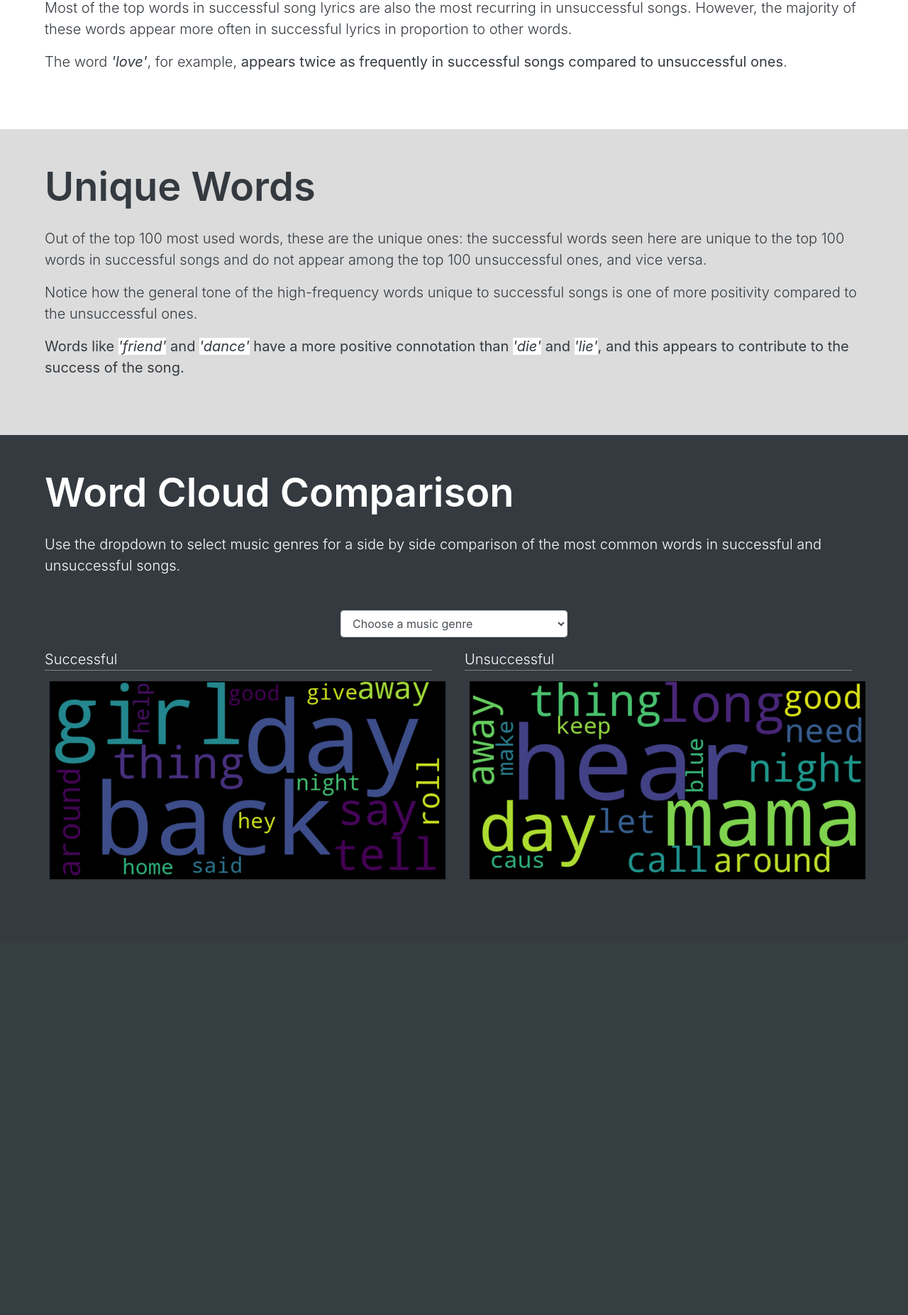
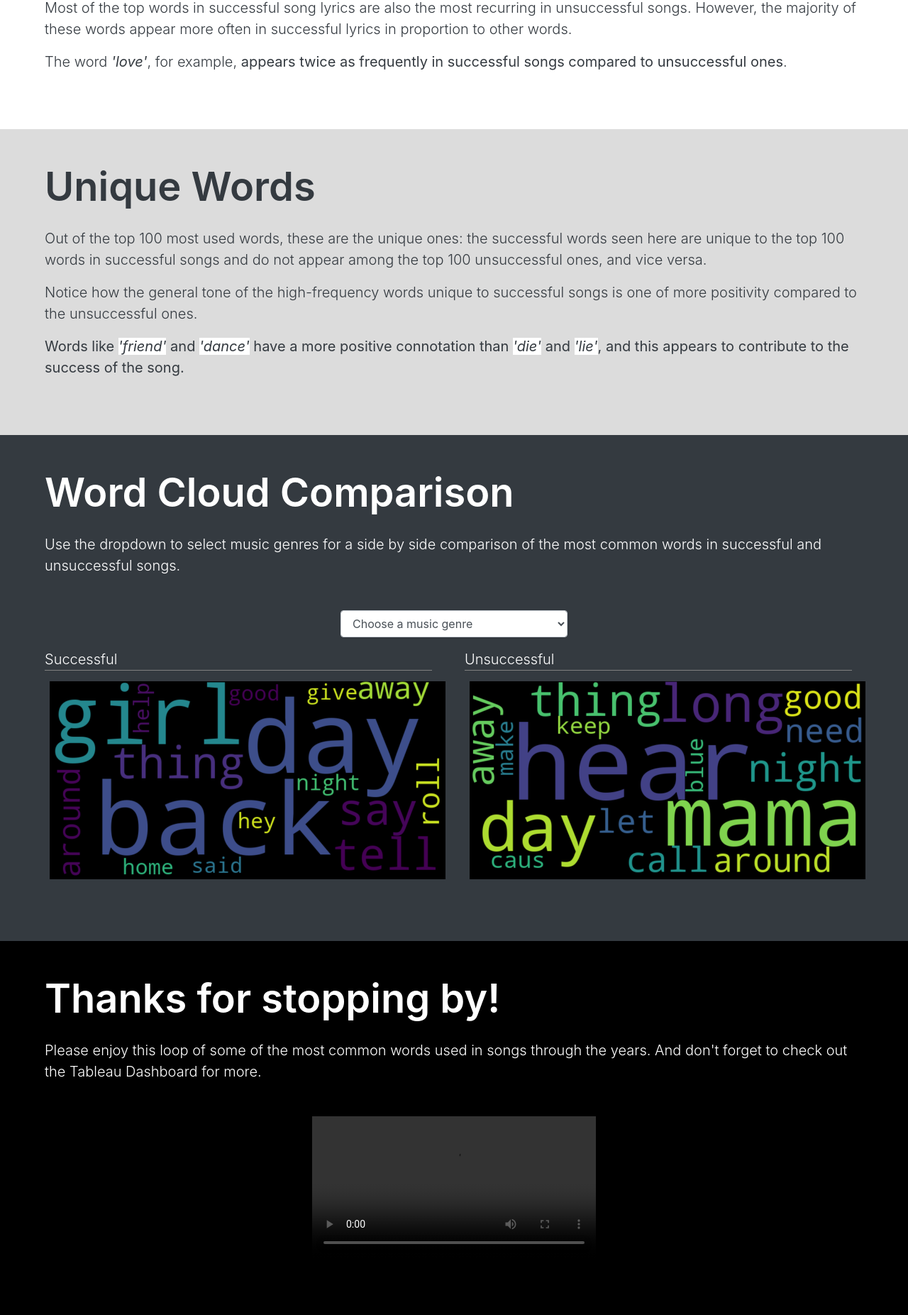
Before and after one commit to jwade688/platinum_lyric_project, a Flask app: template Dashboard/templates/index.html in a window 1280 px wide. Shown: the part 2352-4205 px from the top of the page at 71% size. Before the commit the page ends 3591 px from the top, so only its background shows below. Run offline with Flask 2, Linux system fonts and the light colour scheme; the template is opened without the code that fills it, so the values that code supplies are empty; some libraries are stand-ins or nearby versions; grey boxes are pictures that could not be loaded.

Commit message:
Video embedded, adding words_for_visualizations notebook.

```diff
--- a/Dashboard/static/css/style.css
+++ b/Dashboard/static/css/style.css
@@ -96,6 +96,13 @@ p {
     padding-bottom: 5rem !important;
 }
 
+.black-block {
+    background-color: black;
+    color: white;
+    /* padding-top: 4.5rem !important; */
+    padding-bottom: 5rem !important;
+}
+
 .second-block-title {
     text-align: left;
     padding-bottom: 1rem;
@@ -145,3 +152,9 @@ p {
     padding-bottom: 1px;
     border-radius: 4px;
 }
+
+.video {
+    display: flex;
+    flex-direction: column;
+    align-items: center;
+}
--- a/Dashboard/templates/index.html
+++ b/Dashboard/templates/index.html
@@ -6,21 +6,15 @@
   <meta name="viewport" content="width=device-width, initial-scale=1.0">
   <meta http-equiv="X-UA-Compatible" content="ie=edge">
   <title>The Platinum Lyric Project</title>
-  <!-- <link rel="stylesheet" href="https://maxcdn.bootstrapcdn.com/bootstrap/3.3.7/css/bootstrap.min.css"> -->
   <link
   rel="stylesheet"
   href="https://maxcdn.bootstrapcdn.com/bootstrap/4.0.0/css/bootstrap.min.css"
   integrity="sha384-Gn5384xqQ1aoWXA+058RXPxPg6fy4IWvTNh0E263XmFcJlSAwiGgFAW/dAiS6JXm"
   crossorigin="anonymous"
   />
-  <!-- <link rel="stylesheet" type="text/css" href="../static/css/style.css"> -->
   <link rel="stylesheet" type="text/css" href="../static/css/style.css">
 
   <script src="https://cdn.plot.ly/plotly-latest.min.js"></script>
-  <script src="https://d3js.org/d3.v5.min.js"></script>
-  <!-- <script src="https://d3js.org/d3-fetch.v1.min.js"></script> -->
-  <!-- <script src="https://code.jquery.com/jquery-2.1.4.min.js"></script> -->
-  <!-- <script src="https://ajax.googleapis.com/ajax/libs/jquery/3.3.1/jquery.min.js"></script> -->
   <script src="https://ajax.googleapis.com/ajax/libs/jquery/1.9.1/jquery.min.js"></script>
 
   <!-- https://www.w3schools.com/howto/howto_css_smooth_scroll.asp#section2 -->
@@ -191,10 +185,10 @@
         </div>
       </div>
       <div class="col-md-12">
-        <p class="lead">Of course the lyrics are not the only thing that can make a song successful,
-          many other factors can collectively lead to it. Find beautifully designed charts with
-          insights including features like Acousticness, Instrumentalness, Tempo, Energy, Loudness,
-          and others on the
+        <p class="lead">We know that lyrics alone are not likely to make or break a song,
+          many other factors can collectively lead to its success (or failure!). Find beautifully designed charts with
+          insights including factors like Acousticness, Instrumentalness, Tempo, Energy, Loudness,
+          and others through the years and for different music genres on the
           <a href="https://public.tableau.com/profile/jacob.wade#!/vizhome/platinum_tableau_dashboard/Featurestory?publish=yes" target="_blank" class="tableau-link">Tableau Dashboard</a>.
         </p>
       </div>
@@ -381,11 +375,23 @@
       </div>
     </div>
 
+    <div class="row black-block pl-5 pr-5 pt-5 pb-5">
+      <div class="col-md-12">
+        <h1 class="display-4 main-title second-block-title">Thanks for stopping by!</h1>
+        <p class="lead pb-5">Please enjoy this loop of some of the most common words used in
+          songs through the years. And don't forget to check out the Tableau Dashboard for more.
+        </p>
+        <div class="video">
+          <video width="400" controls autoplay>
+            <source src="../static/images/word_cloud_decade_small_loop.mp4" type="video/mp4">
+          Your browser does not support the video tag.
+          </video>
+        </div>
+      </div>
+    </div>
 
   </div>
 
 </body>
 
-
-
 </html>
```
Also changed, not shown: 2 other files.
